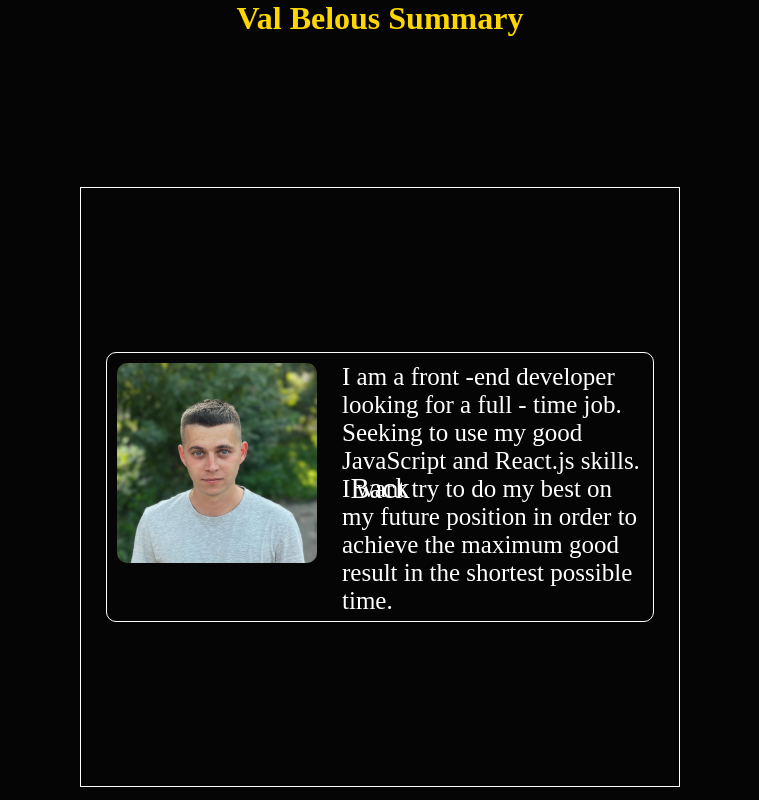
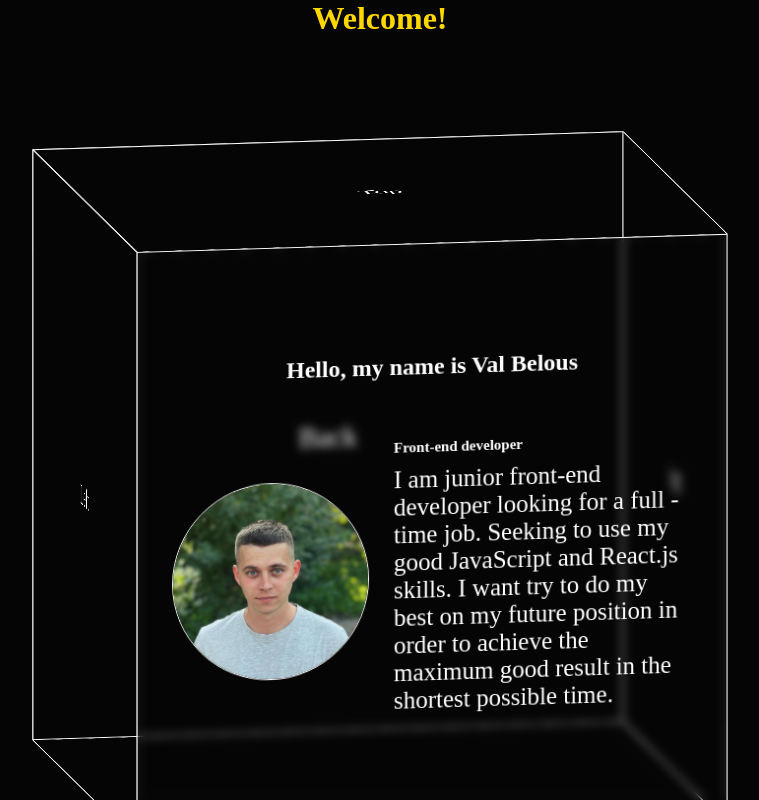
Before and after one commit to Val-Belous/Val-summary, a React (Create React App) app: page / in a window 1280 px wide. Shown: the whole page, without its empty margins (260-1019 px from the left). Built offline with nearby package versions, Linux system fonts and the light colour scheme.

Commit message:
cube left move

```diff
--- a/src/components/App.jsx
+++ b/src/components/App.jsx
@@ -1,18 +1,57 @@
+import { useRef, useEffect } from 'react';
 import { FrontAboutMe } from './FrontAboutMe/FrontAboutMe';
 
 export const App = () => {
+  const ref = useRef(null);
+  useEffect(() => {
+    const onKeyPress = evt => {
+      switch (evt.keyCode) {
+        case 37:
+          console.log('lol');
+          if (element.classList.contains('toleftone')) {
+            element.classList.remove('toleftone');
+            element.classList.add('tolefttwo');
+          } else if (element.classList.contains('tolefttwo')) {
+            element.classList.remove('tolefttwo');
+            element.classList.add('toleftthree');
+          } else if (element.classList.contains('toleftthree')) {
+            element.classList.remove('toleftthree');
+            element.classList.add('toleftfour');
+          } else if (element.classList.contains('toleftfour')) {
+            element.classList.remove('toleftfour');
+            element.classList.add('toleftone');
+          } else {
+            element.classList.add('toleftone');
+          }
+          break;
+        case 38:
+          break;
+        case 39:
+          break;
+
+        default:
+          break;
+      }
+    };
+    const element = ref.current;
+    window.addEventListener('keydown', onKeyPress);
+    return () => {
+      window.removeEventListener('keydown', onKeyPress);
+    };
+  }, []);
+
   return (
     <div className="container">
-      <h1 className="maintext">Val Belous Summary</h1>
+      <h1 className="maintext">Welcome!</h1>
       <div>
-        <div className="box">
+        <div className="box" id="box" ref={ref}>
           <FrontAboutMe />
           <div className="box__face box__face--back">Back</div>
           {/* <div className="box__face box__face--front">Front</div> */}
           <div className="box__face box__face--left">Left</div>
           <div className="box__face box__face--right">Right</div>
           <div className="box__face box__face--top">Top</div>
-          <div className="box__face box__face--bottom">Bottom</div>
+          <div className="box__face box__face--bottom"></div>
         </div>
       </div>
     </div>
--- a/src/components/FrontAboutMe/FrontAboutMe.jsx
+++ b/src/components/FrontAboutMe/FrontAboutMe.jsx
@@ -4,15 +4,16 @@ import photo from '../../images/myPhoto.JPG';
 export const FrontAboutMe = () => {
   return (
     <div className={styles.container}>
+      <h2 className={styles.mainTitle}>Hello, my name is Val Belous</h2>
       <div className={styles.box}>
         <img className={styles.image} src={photo} alt="" />
         <div className={styles.textContainer}>
-          {/* <h1 className={styles.text}>Junior Front-end developer</h1> */}
+          <h3 className={styles.title}>Front-end developer</h3>
           <p className={styles.text}>
-            I am a front -end developer looking for a full - time job. Seeking
-            to use my good JavaScript and React.js skills. I want try to do my
-            best on my future position in order to achieve the maximum good
-            result in the shortest possible time.
+            I am junior front-end developer looking for a full - time job.
+            Seeking to use my good JavaScript and React.js skills. I want try to
+            do my best on my future position in order to achieve the maximum
+            good result in the shortest possible time.
           </p>
         </div>
       </div>
--- a/src/components/FrontAboutMe/FrontAboutMe.module.css
+++ b/src/components/FrontAboutMe/FrontAboutMe.module.css
@@ -1,4 +1,5 @@
 .container {
+  backdrop-filter: blur(5px);
   position: relative;
   width: 100%;
   color: #fff;
@@ -10,8 +11,9 @@
   height: 100%;
 
   display: flex;
-  /* align-items: center;
-  justify-content: center; */
+  flex-direction: column;
+  align-items: center;
+  justify-content: center;
 
   transform: translate(-50%, -50%) translate3d(0, 0, calc(600px * 0.5));
 
@@ -21,11 +23,16 @@
   align-items: center;
 }
 
+.mainTitle {
+  margin-bottom: 50px;
+}
+
 .box {
+  /* background-color: rgba(153, 169, 153, 0.474); */
   padding: 10px;
-  border: 1px solid #fff;
+  /* border: 1px solid #fff; */
   display: flex;
-  height: 270px;
+  align-items: center;
   border-radius: 10px;
 }
 
@@ -33,18 +40,21 @@
   margin-left: 25px;
   display: flex;
   flex-direction: column;
-  align-items: center;
+}
+
+.title {
+  font-size: 15px;
+  margin-bottom: 10px;
 }
 
 .text {
   display: block;
   font-size: 25px;
-
-  margin-bottom: 10px;
 }
 
 .image {
-  border-radius: 10px;
+  border: 1px solid #fff;
+  border-radius: 50%;
   width: 200px;
   height: 200px;
 }
--- a/src/index.css
+++ b/src/index.css
@@ -37,19 +37,44 @@ body {
   height: var(--height);
   position: relative;
 
-  /* perspective: auto; */
+  /* perspective: 600px; */
   transform-style: preserve-3d;
 
-  /* animation: animateBox 15s infinite linear; */
+  /* animation: animateBox 5s infinite linear; */
+  transform: rotateX(-10deg) rotateY(10deg);
   will-change: transform;
 }
 
-@keyframes animateBox {
+@keyframes animateBoxOne {
   0% {
-    transform: rotateX(-30deg) rotateY(0deg);
+    transform: rotateX(-10deg) rotateY(10deg);
   }
   100% {
-    transform: rotateX(-30deg) rotateY(360deg);
+    transform: rotateX(-10deg) rotateY(100deg);
+  }
+}
+@keyframes animateBoxTwo {
+  0% {
+    transform: rotateX(-10deg) rotateY(100deg);
+  }
+  100% {
+    transform: rotateX(-10deg) rotateY(190deg);
+  }
+}
+@keyframes animateBoxThree {
+  0% {
+    transform: rotateX(-10deg) rotateY(190deg);
+  }
+  100% {
+    transform: rotateX(-10deg) rotateY(280deg);
+  }
+}
+@keyframes animateBoxFour {
+  0% {
+    transform: rotateX(-10deg) rotateY(280deg);
+  }
+  100% {
+    transform: rotateX(-10deg) rotateY(370deg);
   }
 }
 
@@ -115,3 +140,23 @@ body {
 .box__face--bottom {
   --rotate: -90deg;
 }
+
+.toleftone {
+  transform: rotateX(-10deg) rotateY(100deg);
+  animation: animateBoxOne 0.5s linear;
+}
+
+.tolefttwo {
+  transform: rotateX(-10deg) rotateY(190deg);
+  animation: animateBoxTwo 0.5s linear;
+}
+
+.toleftthree {
+  transform: rotateX(-10deg) rotateY(280deg);
+  animation: animateBoxThree 0.5s linear;
+}
+
+.toleftfour {
+  transform: rotateX(-10deg) rotateY(370deg);
+  animation: animateBoxFour 0.5s linear;
+}
```
